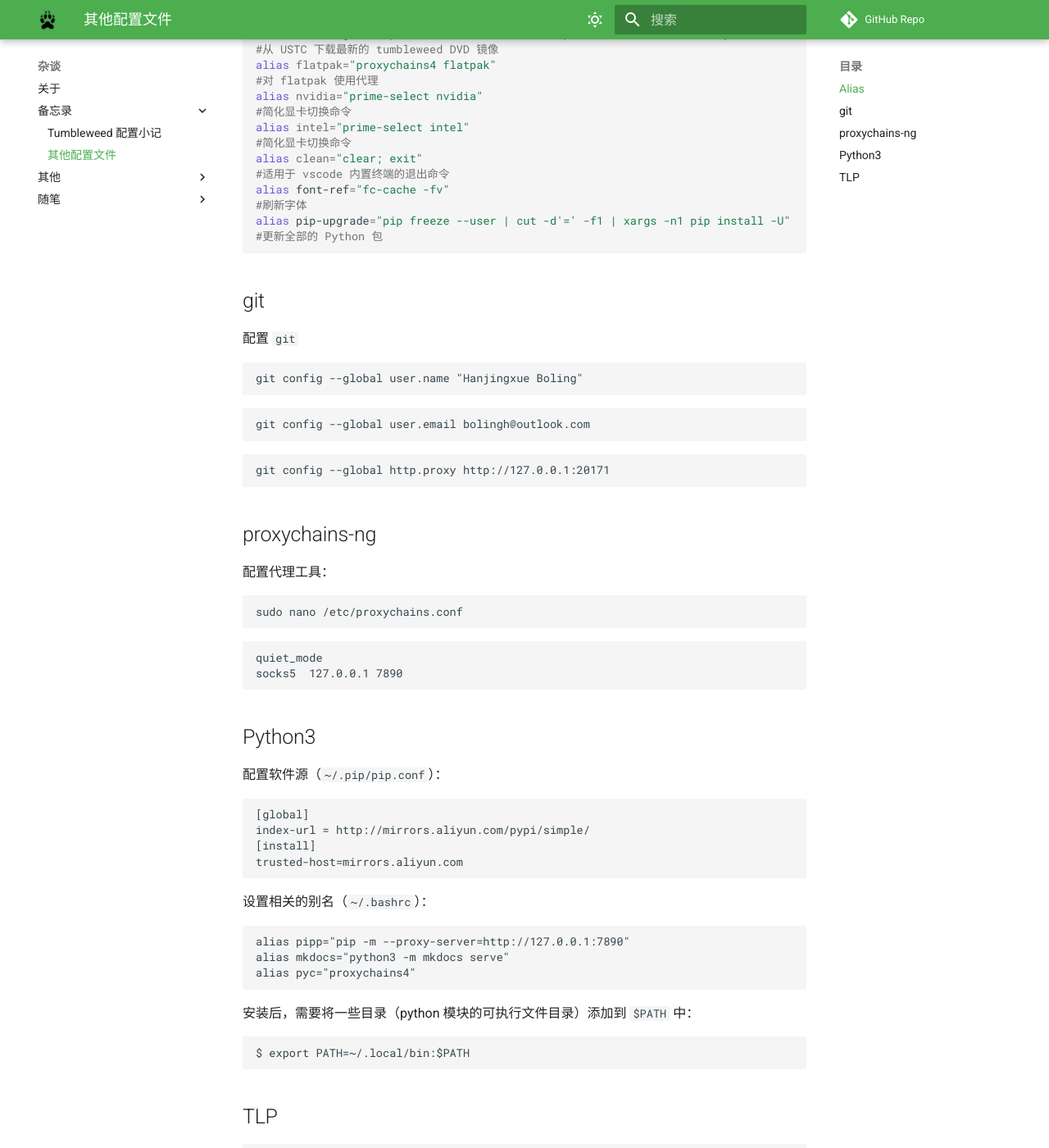
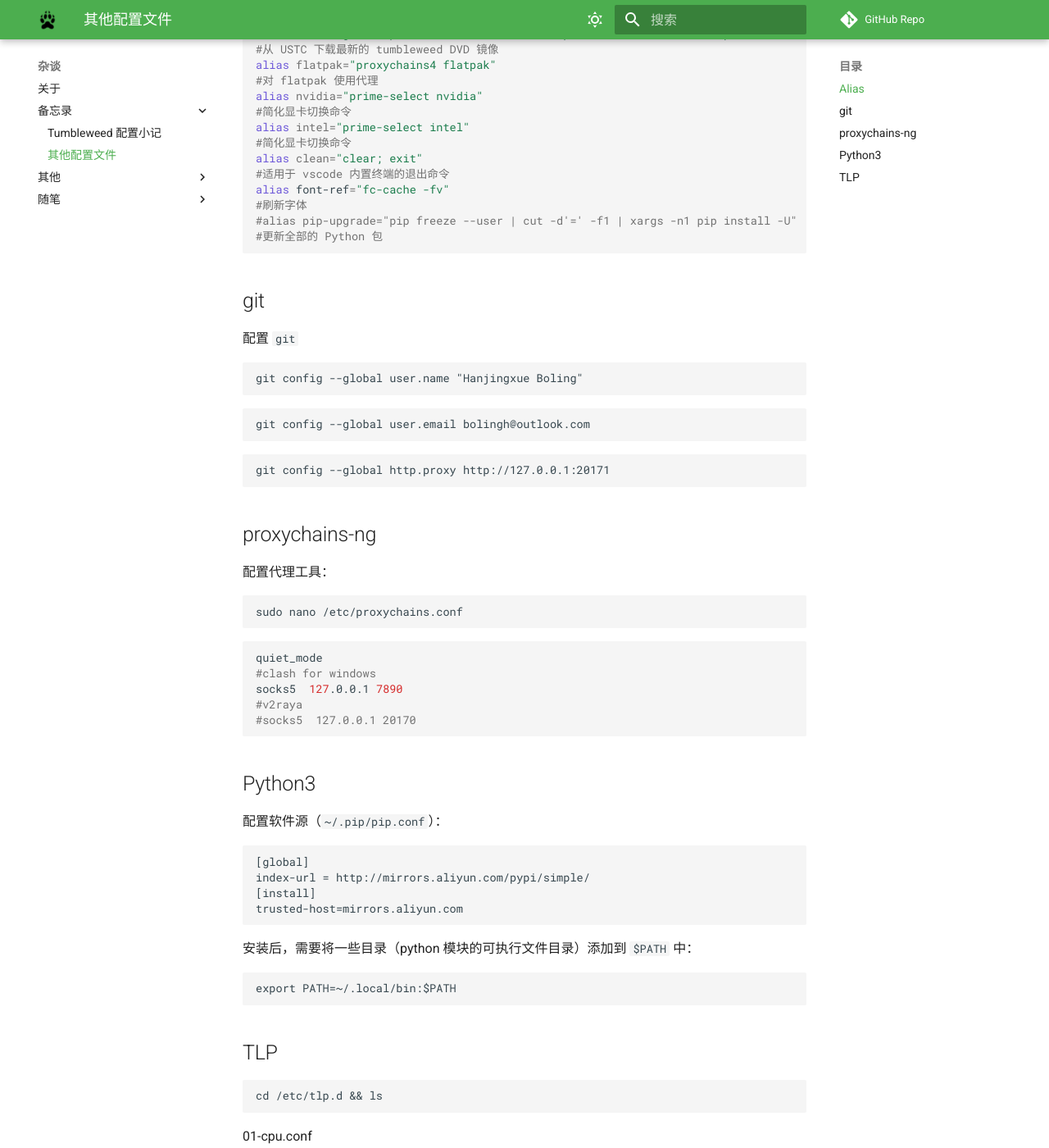
Before and after one commit to Hanjingxue-Boling/Whiteboard, an MkDocs documentation site: the page built from docs/essay/memo/other-configs.md, in a window 1280 px wide and 1400 px high, scrolled down 489 px. Shown: the whole window at 82% size. Built offline with MkDocs 1.6.1 and Material for MkDocs 9.7.7, drawn with Linux system fonts in a browser that asks for light colours; comment, search, counter and statistics services are not loaded.

Commit message:
2022-04-29-01

````diff
--- a/docs/essay/memo/other-configs.md
+++ b/docs/essay/memo/other-configs.md
@@ -27,7 +27,7 @@ alias clean="clear; exit"
 #适用于 vscode 内置终端的退出命令
 alias font-ref="fc-cache -fv"
 #刷新字体
-alias pip-upgrade="pip freeze --user | cut -d'=' -f1 | xargs -n1 pip install -U"
+#alias pip-upgrade="pip freeze --user | cut -d'=' -f1 | xargs -n1 pip install -U"
 #更新全部的 Python 包
 ```
 
@@ -52,9 +52,12 @@ git config --global http.proxy http://127.0.0.1:20171
 ```
 sudo nano /etc/proxychains.conf
 ```
-```
+```shell
 quiet_mode
+#clash for windows
 socks5  127.0.0.1 7890
+#v2raya
+#socks5  127.0.0.1 20170
 ```
 
 ## Python3
@@ -68,18 +71,10 @@ index-url = http://mirrors.aliyun.com/pypi/simple/
 trusted-host=mirrors.aliyun.com
 ```
 
-设置相关的别名（`~/.bashrc`）：
-
-```
-alias pipp="pip -m --proxy-server=http://127.0.0.1:7890"
-alias mkdocs="python3 -m mkdocs serve"
-alias pyc="proxychains4"
-```
-
 安装后，需要将一些目录（python 模块的可执行文件目录）添加到 `$PATH` 中：
 
 ```
-$ export PATH=~/.local/bin:$PATH
+export PATH=~/.local/bin:$PATH
 ```
 
 ## TLP
````
Also changed, not shown: docs/essay/memo/opensuse.md (+13 -20 lines).
